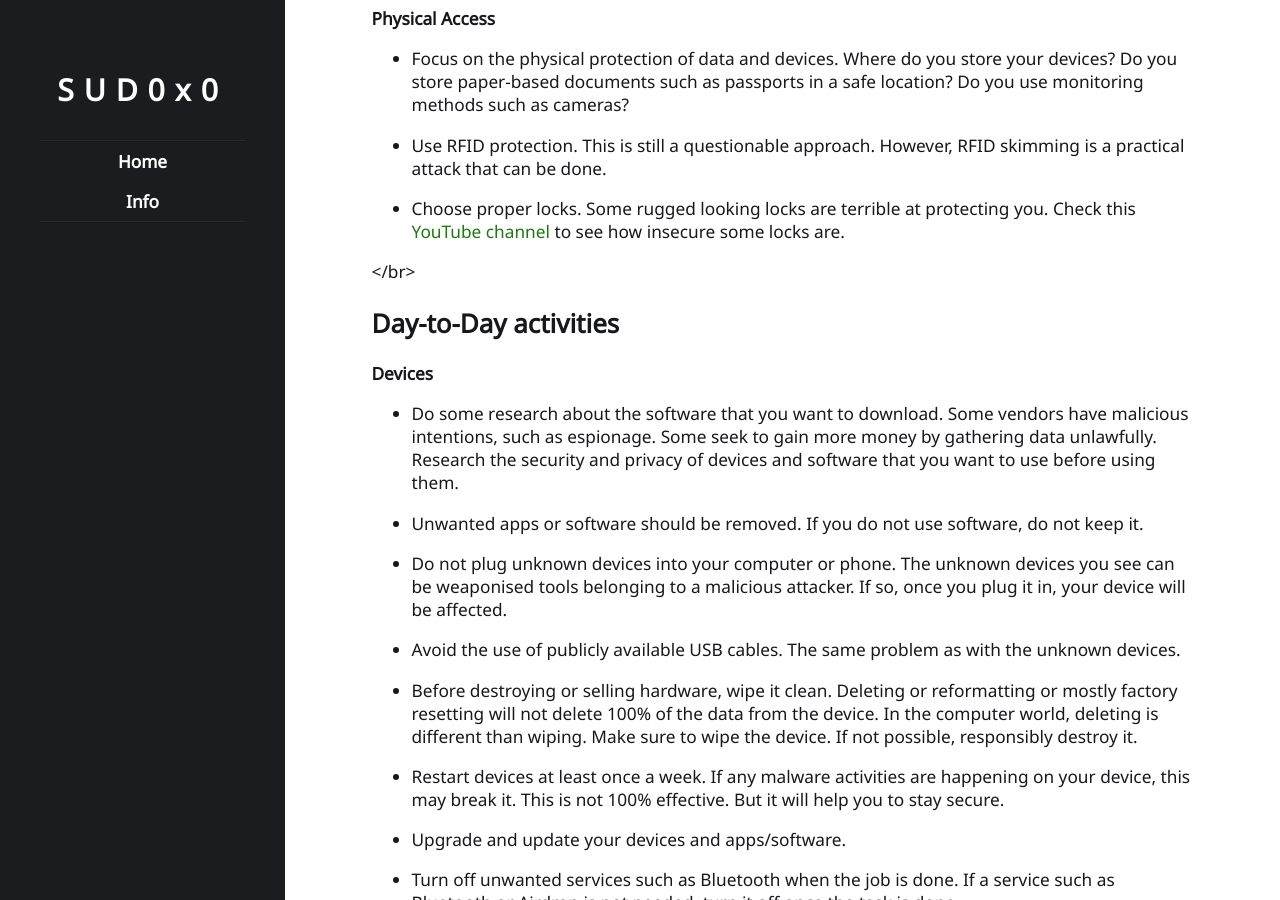
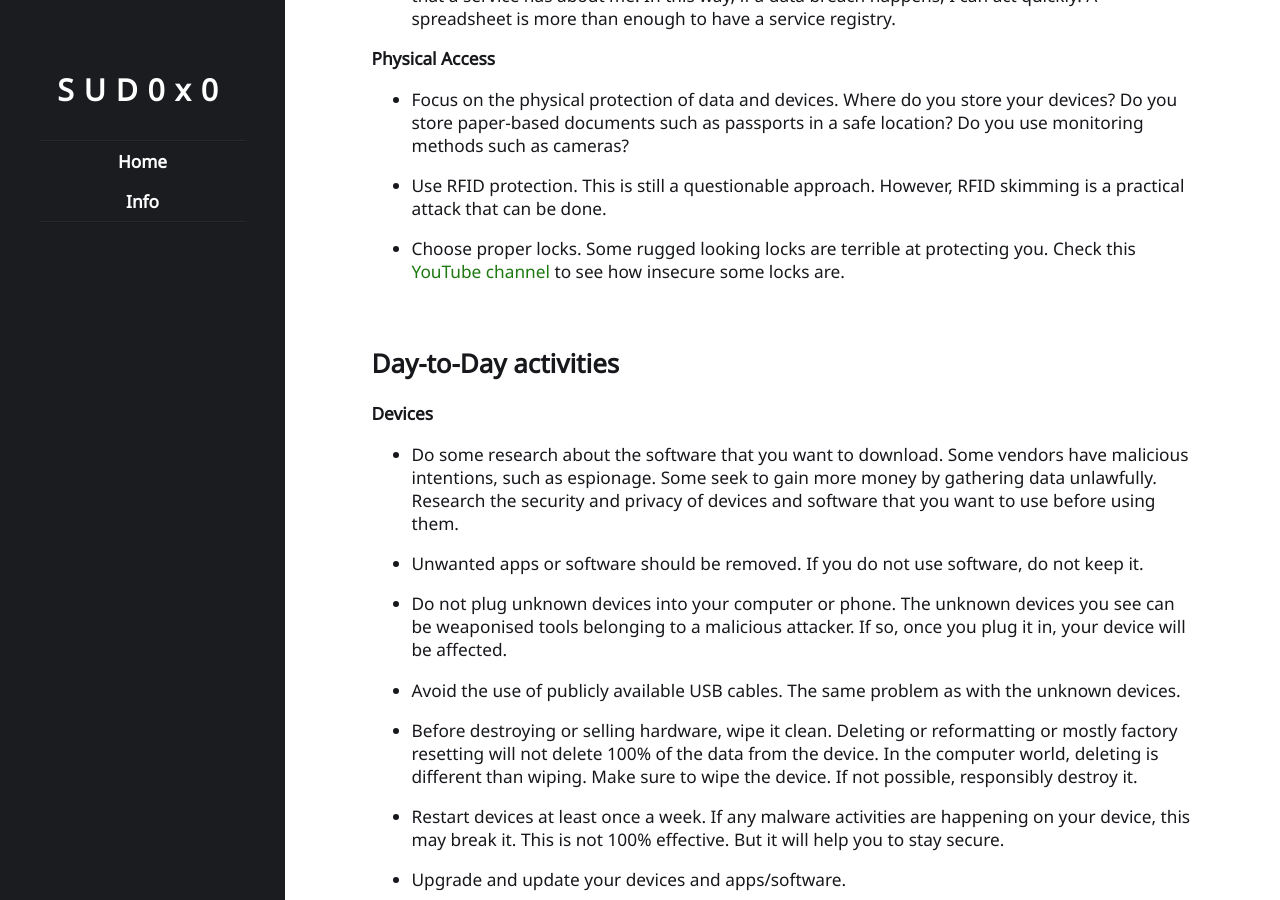
Before and after one commit to sud0x0/SUD0x0, a Jekyll site: the page built from _posts/2022-10-02-How-to-protect-yourself-from-cyber-criminals.md, in a window 1280 px wide and 900 px high, scrolled down 4332 px. Built offline with Jekyll 4.4.1, drawn with Linux system fonts in a browser that asks for light colours.

Commit message:
New Article - 2nd one - 2

```diff
--- a/_posts/2022-10-02-How-to-protect-yourself-from-cyber-criminals.md
+++ b/_posts/2022-10-02-How-to-protect-yourself-from-cyber-criminals.md
@@ -28,6 +28,8 @@
 Even though I mentioned a couple of brands, services, and vendors in this article, I do not recommend you use them based on my advice. In this article, I use them as examples. It is your responsibility to find the best brands, services, and vendors that suit you. Understand the concept and research more.  Also, you do not have to follow all the steps. Choose what suits you on your own account.
 
 Although I tried to cover all the important areas, please be aware that I may have missed some.
+
+<br>
 
 ## How to prepare your tools and environments?
 
@@ -142,7 +144,7 @@
 - Choose proper locks.
 Some rugged looking locks are terrible at protecting you. Check this [YouTube channel](https://www.youtube.com/c/lockpickinglawyer/about) to see how insecure some locks are.
 
-</br>
+<br>
 
 ## Day-to-Day activities
 
@@ -336,7 +338,7 @@
 Use techniques such as shredding.
 
 
-</br>
+<br>
 
 ## What to do if you are a victim of a cyber-attack?
 
```
Also changed, not shown: 1 other file.
